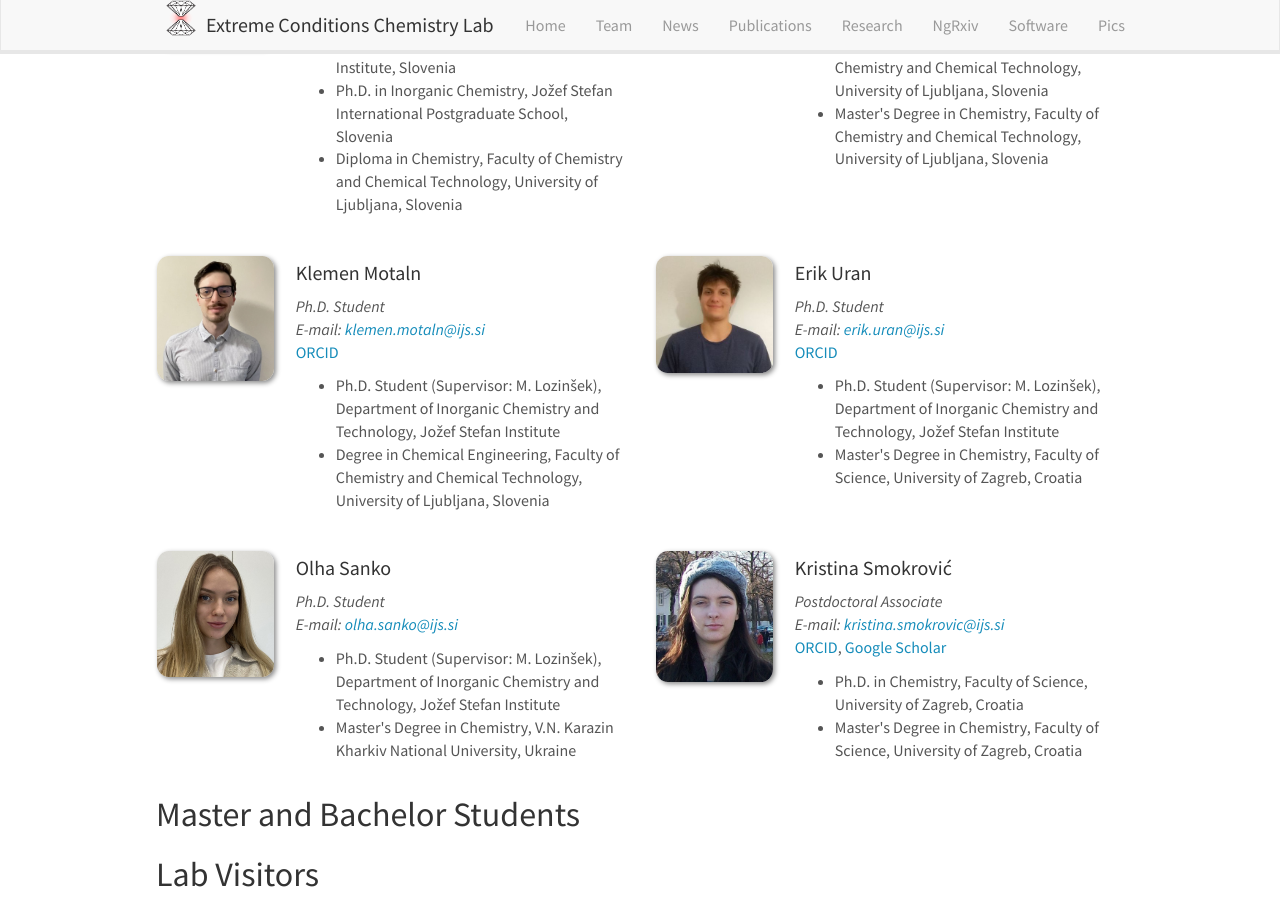
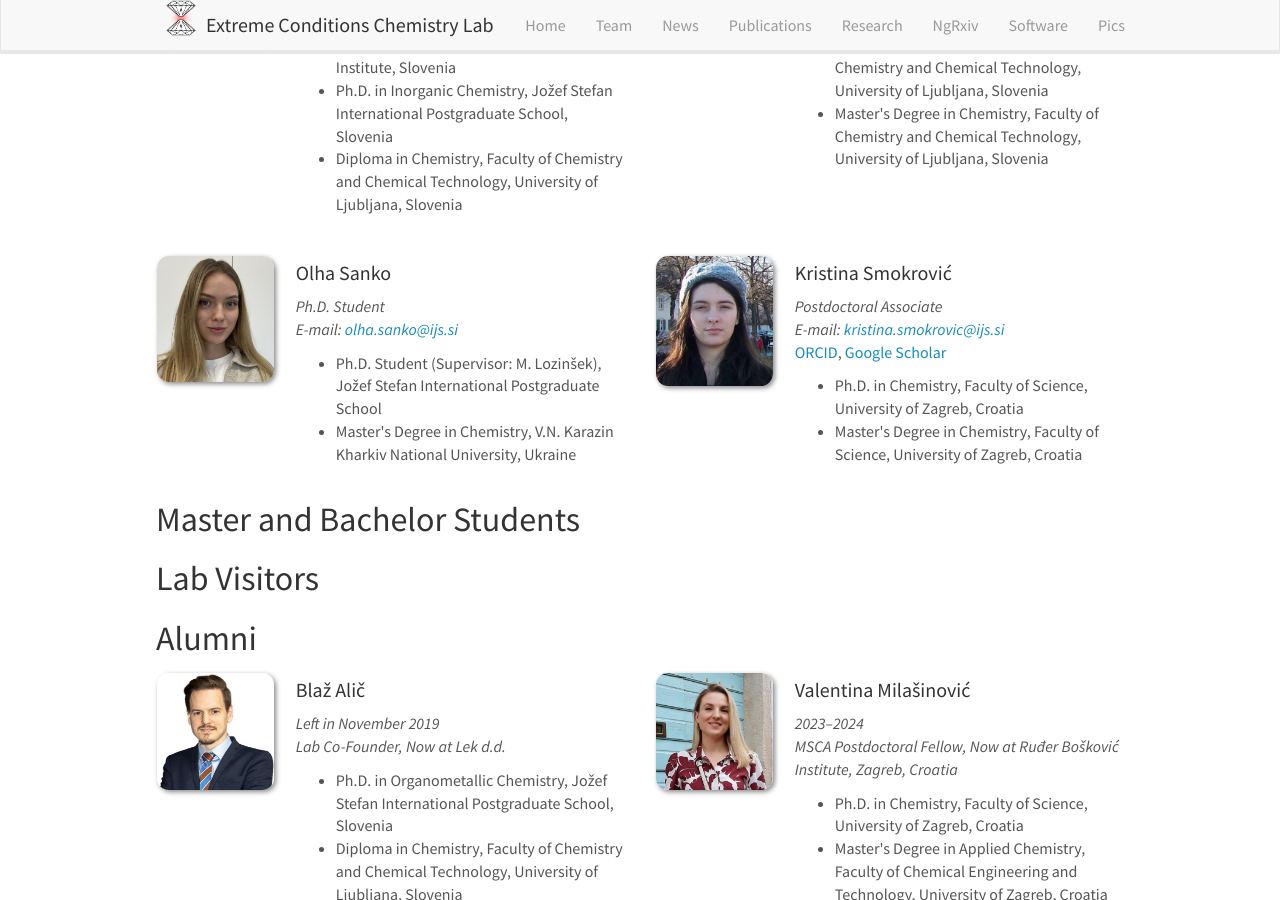
Before and after one commit to eccl-jsi/eccl-jsi.github.io, a Jekyll site: the page built from _pages/team.md, in a window 1280 px wide and 900 px high, scrolled down 684 px. Built offline with Jekyll 4.4.1, drawn with Linux system fonts in a browser that asks for light colours; nearby versions of some CDN libraries.

Commit message:
Update team_members.yml
Removed entries for Klemen Motaln and Erik Uran. Updated education details for Olha Sanko.

```diff
--- a/_data/team_members.yml
+++ b/_data/team_members.yml
@@ -38,31 +38,13 @@
   education1: Ph.D. in Organic Chemistry, Faculty of Chemistry and Chemical Technology, University of Ljubljana, Slovenia
   education2: Master's Degree in Chemistry, Faculty of Chemistry and Chemical Technology, University of Ljubljana, Slovenia
 
-- name: Klemen Motaln
-  photo: Klemen.jpg
-  info: Ph.D. Student
-  email: klemen.motaln@ijs.si
-  ID: <a href='https://orcid.org/0000-0003-0051-8611'>ORCID</a>
-  number_educ: 2
-  education1: Ph.D. Student (Supervisor&#58; M. Lozinšek), Department of Inorganic Chemistry and Technology, Jožef Stefan Institute
-  education2: Degree in Chemical Engineering, Faculty of Chemistry and Chemical Technology, University of Ljubljana, Slovenia
-
-- name: Erik Uran
-  photo: Erik.jpg
-  info: Ph.D. Student
-  email: erik.uran@ijs.si
-  ID: <a href='https://orcid.org/0000-0002-5450-4090'>ORCID</a>
-  number_educ: 2
-  education1: Ph.D. Student (Supervisor&#58; M. Lozinšek), Department of Inorganic Chemistry and Technology, Jožef Stefan Institute
-  education2: Master's Degree in Chemistry, Faculty of Science, University of Zagreb, Croatia
-
 - name: Olha Sanko
   photo: Olha.jpg
   info: Ph.D. Student
   email: olha.sanko@ijs.si
   ID:
   number_educ: 2
-  education1: Ph.D. Student (Supervisor&#58; M. Lozinšek), Department of Inorganic Chemistry and Technology, Jožef Stefan Institute
+  education1: Ph.D. Student (Supervisor&#58; M. Lozinšek), Jožef Stefan International Postgraduate School
   education2: Master's Degree in Chemistry, V.N. Karazin Kharkiv National University, Ukraine
 
 - name: Kristina Smokrović
```
